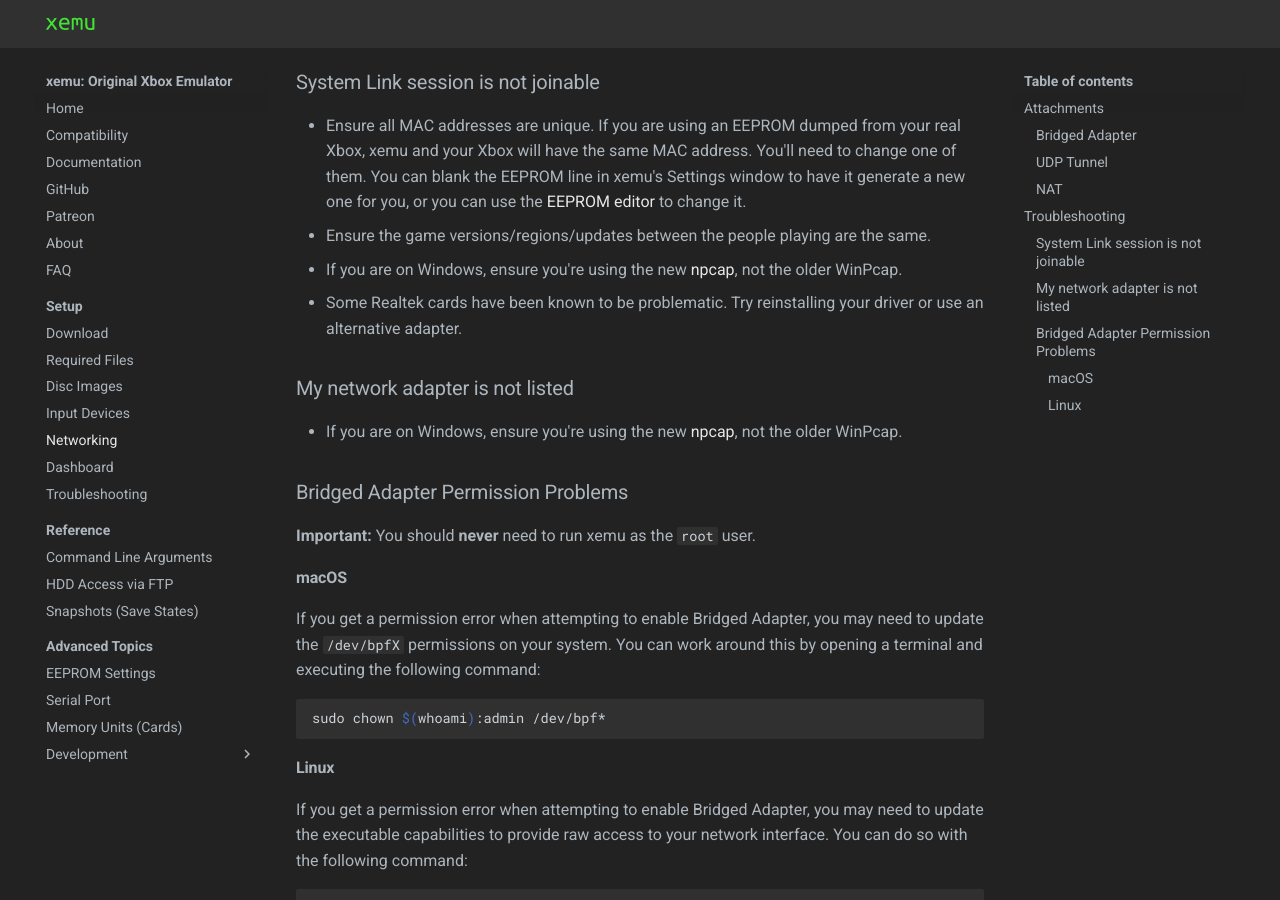
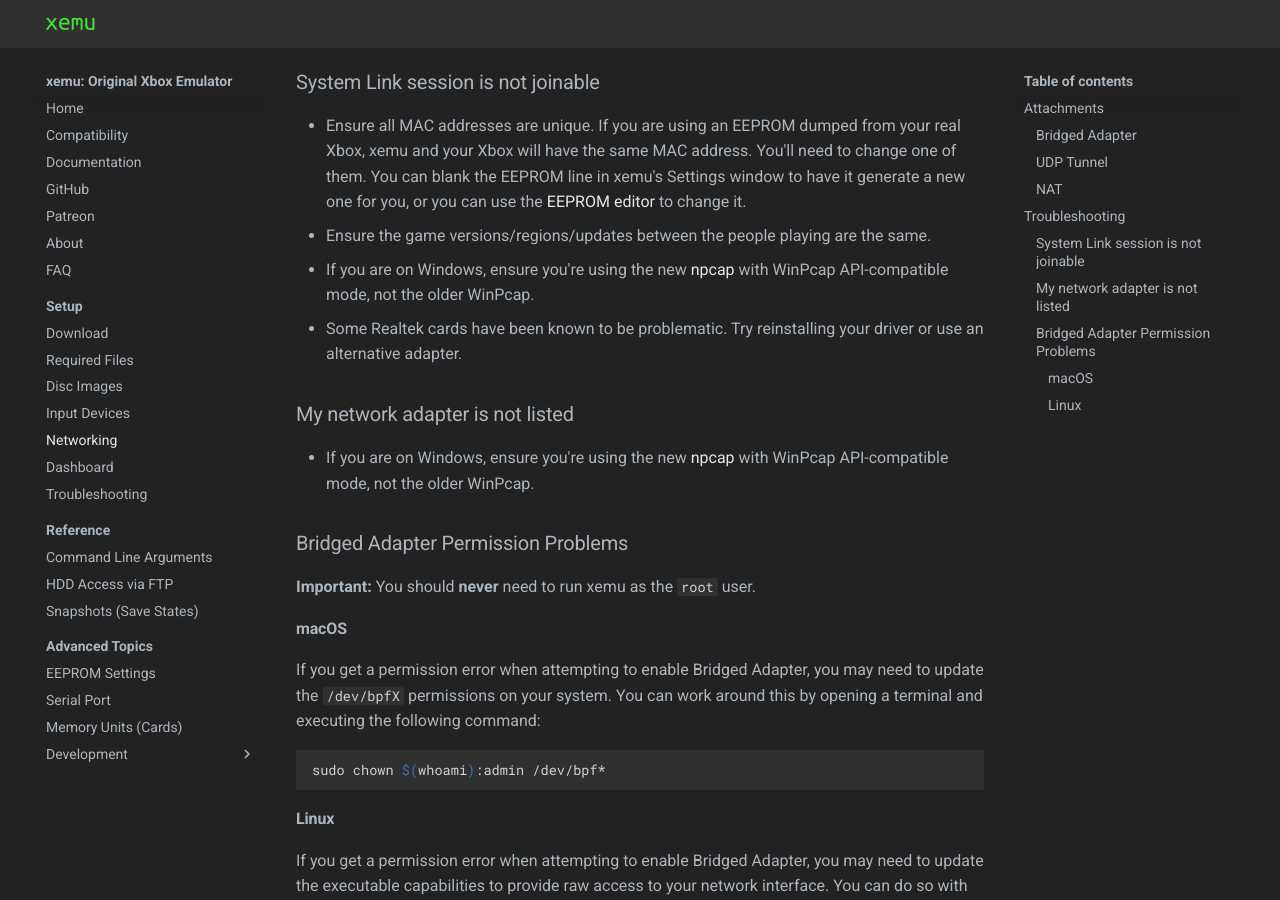
Before and after one commit to xemu-project/xemu-website, an MkDocs documentation site: the page built from docs/docs/networking.md, in a window 1280 px wide and 900 px high, scrolled down 1573 px. Built offline with MkDocs 1.6.1 and Material for MkDocs 9.7.7, drawn with Linux system fonts in a browser that asks for light colours.

Commit message:
Update npcap notes

```diff
--- a/docs/docs/networking.md
+++ b/docs/docs/networking.md
@@ -60,11 +60,11 @@ forwarding and FTP access [here](ftp.md).
 
 * Ensure all MAC addresses are unique. If you are using an EEPROM dumped from your real Xbox, xemu and your Xbox will have the same MAC address. You'll need to change one of them. You can blank the EEPROM line in xemu's Settings window to have it generate a new one for you, or you can use the [EEPROM editor](https://github.com/Ernegien/XboxEepromEditor) to change it.
 * Ensure the game versions/regions/updates between the people playing are the same.
-* If you are on Windows, ensure you're using the new [npcap](https://nmap.org/npcap/), not the older WinPcap.
+* If you are on Windows, ensure you're using the new [npcap](https://nmap.org/npcap/) with WinPcap API-compatible mode, not the older WinPcap.
 * Some Realtek cards have been known to be problematic. Try reinstalling your driver or use an alternative adapter.
 
 ### My network adapter is not listed
-* If you are on Windows, ensure you're using the new [npcap](https://nmap.org/npcap/), not the older WinPcap.
+* If you are on Windows, ensure you're using the new [npcap](https://nmap.org/npcap/) with WinPcap API-compatible mode, not the older WinPcap.
 
 ### Bridged Adapter Permission Problems
 
```
